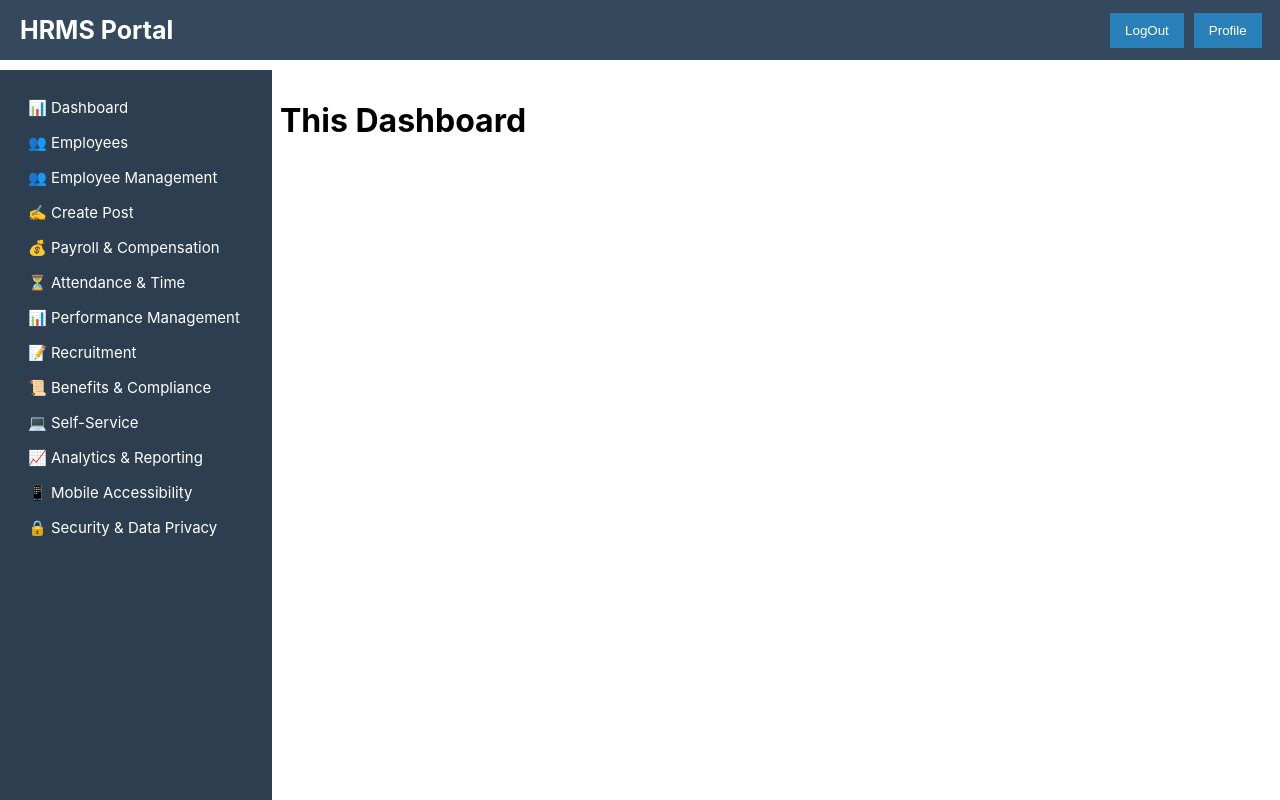
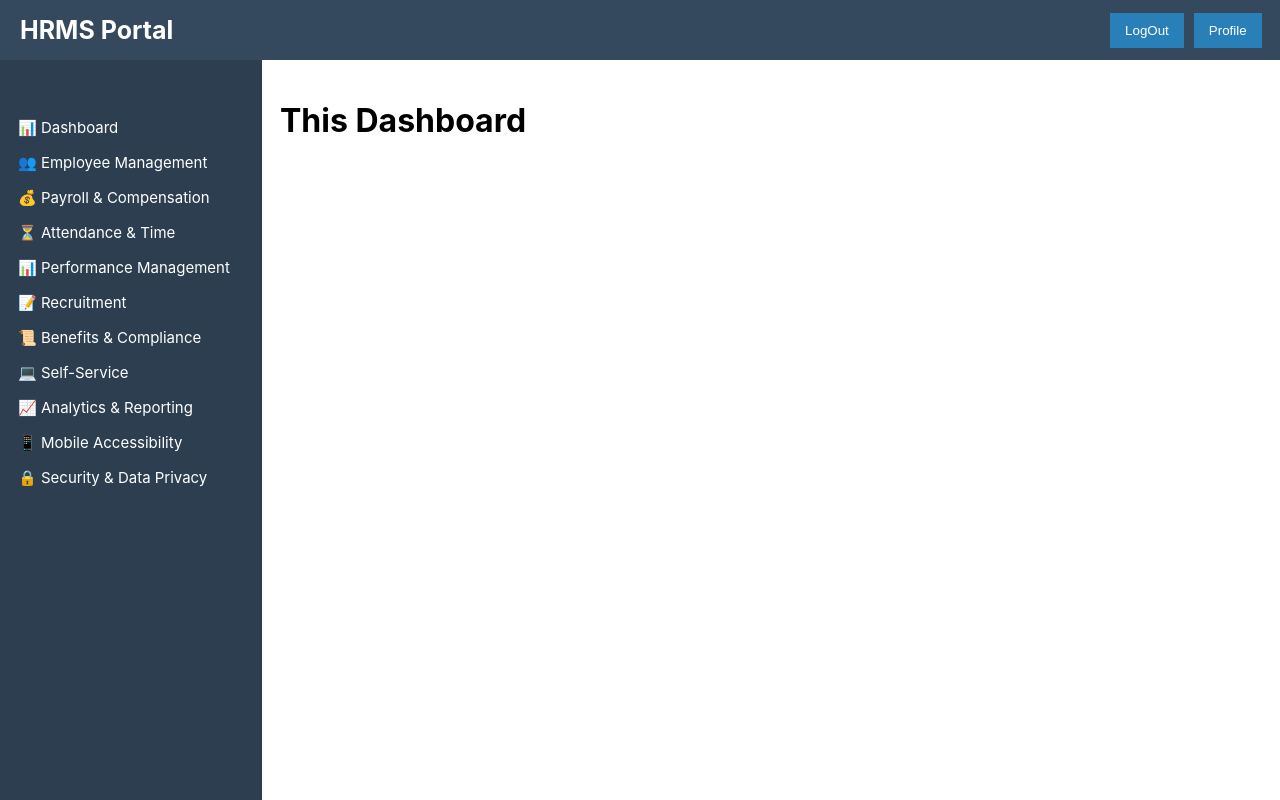
Before and after one commit to gousiyaprismire/HRMS_Frontend, a React (Create React App) app: page / in a window 1280 px wide. Built offline with nearby package versions, Linux system fonts and the light colour scheme.

Commit message:
Updated Code

```diff
--- a/src/App.js
+++ b/src/App.js
@@ -3,9 +3,7 @@ import { Routes, Route, BrowserRouter as Router } from "react-router-dom";
 import Sidebar from "./Components/Sidebar";
 import TopBar from "./Components/Topbar";
 import Dashboard from "./Components/Dashboard/Dashboard";
-import Employees from "./Components/Employees/Employees";
 import AnalyticsReporting from "./Components/AnalyticsReporting/AnalyticsReporting";
-import CreatePost from "./Components/CreatePost/CreatePost";
 import AttendanceTime from "./Components/AttendanceTime/AttendanceTime";
 import BenefitsCompliance from "./Components/BenefitsCompliance/BenefitsCompliance";
 import EmployeeManagement from "./Components/EmployeeManagement/EmployeeManagement";
@@ -23,9 +21,7 @@ const App = () => {
             <Routes>
               <Route path="/" element={<Dashboard />} />
               <Route path="/dashboard" element={<Dashboard />} />
-              <Route path="/employees" element={<Employees />} />
               <Route path="/analytics-reporting" element={<AnalyticsReporting />}/>
-              <Route path="/create-post" element={<CreatePost />} />
               <Route path="/attendance" element={<AttendanceTime />} />
               <Route path="/benefits-compliance" element={<BenefitsCompliance />} />
               <Route path="/employee-management" element={<EmployeeManagement />} />
--- a/src/Components/CreatePost/CreatePost.js
+++ /dev/null
@@ -1,11 +0,0 @@
-import React from 'react'
-
-function CreatePost() {
-  return (
-    <div>
-      <h1>Create a New Post</h1>
-    </div>
-  )
-}
-
-export default CreatePost
--- a/src/Components/Employees/Employees.js
+++ /dev/null
@@ -1,11 +0,0 @@
-import React from 'react'
-
-function Employees() {
-  return (
-    <div>
-      <h1> Employee Page</h1>
-    </div>
-  )
-}
-
-export default Employees
--- a/src/Components/Sidebar.js
+++ b/src/Components/Sidebar.js
@@ -7,9 +7,7 @@ const Sidebar = () => {
   return (
     <div style={sidebarStyles}>
       <div style={itemStyles} onClick={() => navigate("/dashboard")}>📊 Dashboard</div>
-      <div style={itemStyles} onClick={() => navigate("/employees")}>👥 Employees</div>
       <div style={itemStyles} onClick={() => navigate("/employee-management")}>👥 Employee Management</div>
-      <div style={itemStyles} onClick={() => navigate("/create-post")}>✍️ Create Post</div>
       <div style={itemStyles} onClick={() => navigate("/payroll")}>💰 Payroll & Compensation</div>
       <div style={itemStyles} onClick={() => navigate("/attendance")}>⏳ Attendance & Time</div>
       <div style={itemStyles} onClick={() => navigate("/performance")}>📊 Performance Management</div>
@@ -25,16 +23,16 @@ const Sidebar = () => {
 
 const sidebarStyles = {
   width: "250px",
-  height: "calc(100vh - 60px)", // Adjusted for top bar height
+  height: "calc(100vh - 60px)",
   backgroundColor: "#2c3e50",
   color: "white",
-  padding: "20px",
+  paddingTop: "50px",
+  paddingLeft: '10px',
   position: "fixed",
-  top: "60px",  // Start below the TopBar
+  top: "60px",
   left: "0",
   overflowY: "auto",
   zIndex: 999,
-  marginTop: '10px',
   paddingRight: '2px',
 };
 
```
